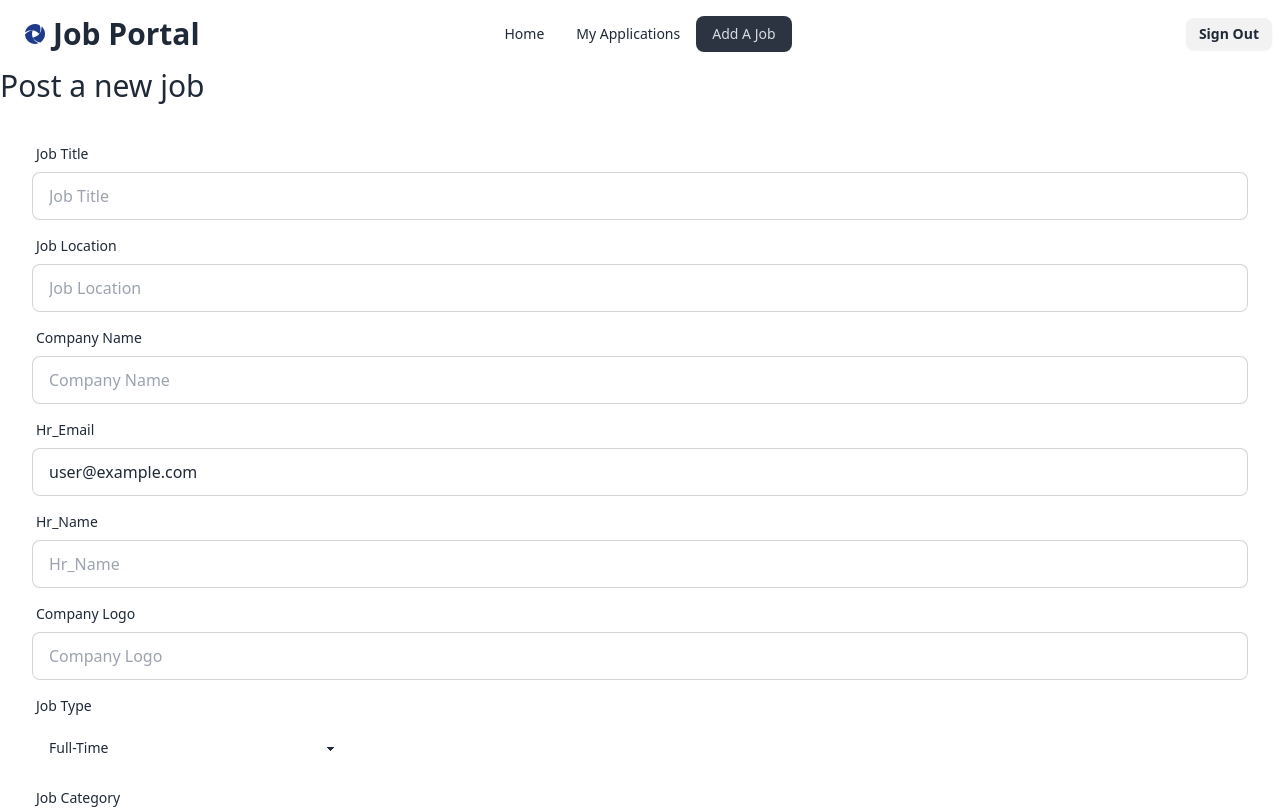
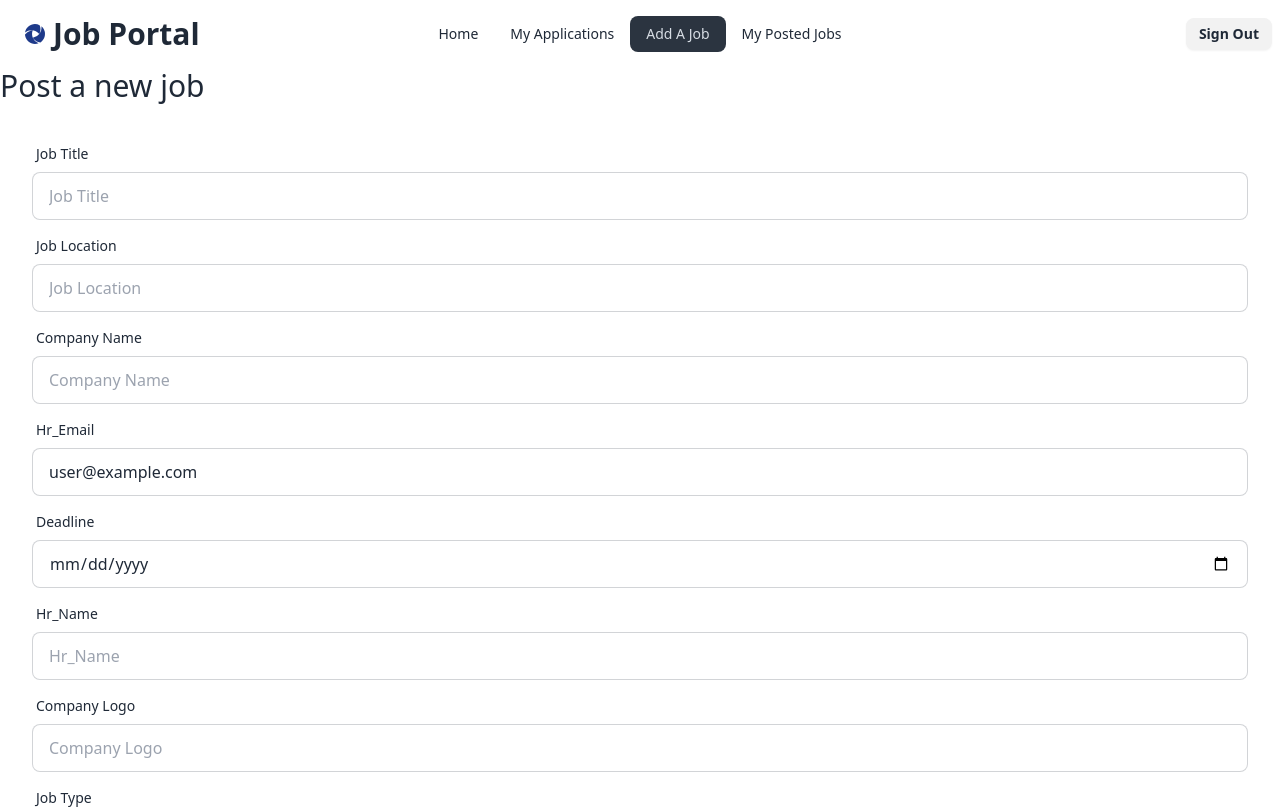
Before and after one commit to tammyKhan/job-portal-client, a React (Vite) app: page /addJob in a window 1280 px wide. Shown: the top 809 px of the page. Built offline with nearby package versions, Linux system fonts and the light colour scheme; no server answers; sample sign-in values are in the browser's storage.

Commit message:
implement My Posted Jobs

```diff
--- a/src/components/Navbar.jsx
+++ b/src/components/Navbar.jsx
@@ -27,6 +27,9 @@ const Navbar = () => {
       </li>
       <li>
         <NavLink to="/addJob">Add A Job</NavLink>
+      </li>
+      <li>
+        <NavLink to="/myPostedJobs">My Posted Jobs</NavLink>
       </li>
     </>
   );
--- a/src/pages/AddJob.jsx
+++ b/src/pages/AddJob.jsx
@@ -1,10 +1,13 @@
 import React from "react";
 import Swal from "sweetalert2";
 import useAuth from "../hooks/useAuth";
+import { useNavigate } from "react-router-dom";
 
 const AddJob = () => {
 
   const {user} = useAuth()
+  const navigate = useNavigate();
+
 
   const handleAddJob = e => {
     e.preventDefault();
@@ -37,7 +40,7 @@ const AddJob = () => {
               showConfirmButton: false,
               timer: 1500
             });
-            navigate('/myApplications')
+            navigate('/myPostedJobs')
           }
     })
 
@@ -100,6 +103,20 @@ const AddJob = () => {
             defaultValue={user?.email}
             name="hr_email"
             placeholder="Hr_Email"
+            className="input input-bordered"
+            required
+          />
+        </div>
+
+        {/* application Deadline*/}
+        <div className="form-control">
+          <label className="label">
+            <span className="label-text">Deadline</span>
+          </label>
+          <input
+            type="date"
+            name="applicationDeadline"
+            placeholder="Application Deadline"
             className="input input-bordered"
             required
           />
--- /dev/null
+++ b/src/pages/MyPostedJobs.jsx
@@ -0,0 +1,21 @@
+import React, { useEffect, useState } from 'react';
+import useAuth from '../hooks/useAuth';
+
+const MyPostedJobs = () => {
+  const [jobs, setJobs] = useState([]);
+  const {user} = useAuth();
+
+  useEffect(() => {
+      fetch(`http://localhost:3000/jobs?email=${user.email}`)
+      .then(res => res.json())
+      .then(data => setJobs(data))
+  }, [user.email])
+
+  return (
+    <div>
+      <h2 className='text-3xl'>myPostedJobs : {jobs.length}</h2>
+    </div>
+  );
+};
+
+export default MyPostedJobs;
--- a/src/router/router.jsx
+++ b/src/router/router.jsx
@@ -10,6 +10,7 @@ import PrivateRoute from "./PrivateRoute";
 import JobApply from "../pages/JobApply";
 import MyApplications from "../pages/MyApplications";
 import AddJob from "../pages/AddJob";
+import MyPostedJobs from "../pages/MyPostedJobs";
 
 const router = createBrowserRouter([
   {
@@ -47,6 +48,12 @@ const router = createBrowserRouter([
         </PrivateRoute>,
       },
       {
+        path: '/myPostedJobs',
+        element: <PrivateRoute>
+          <MyPostedJobs></MyPostedJobs>
+        </PrivateRoute>,
+      },
+      {
         path: '/register',
         element: <Register></Register>
       },
```
